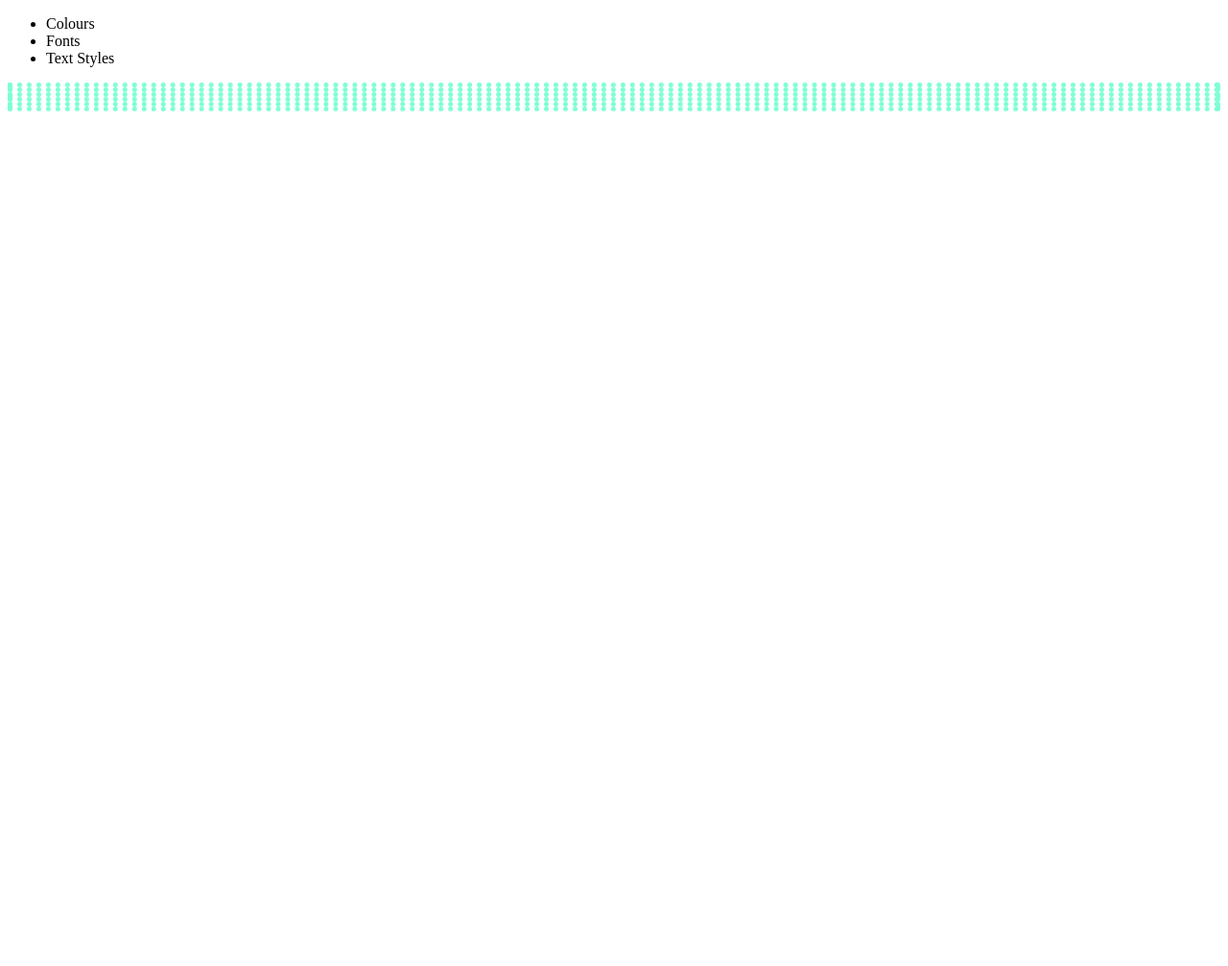
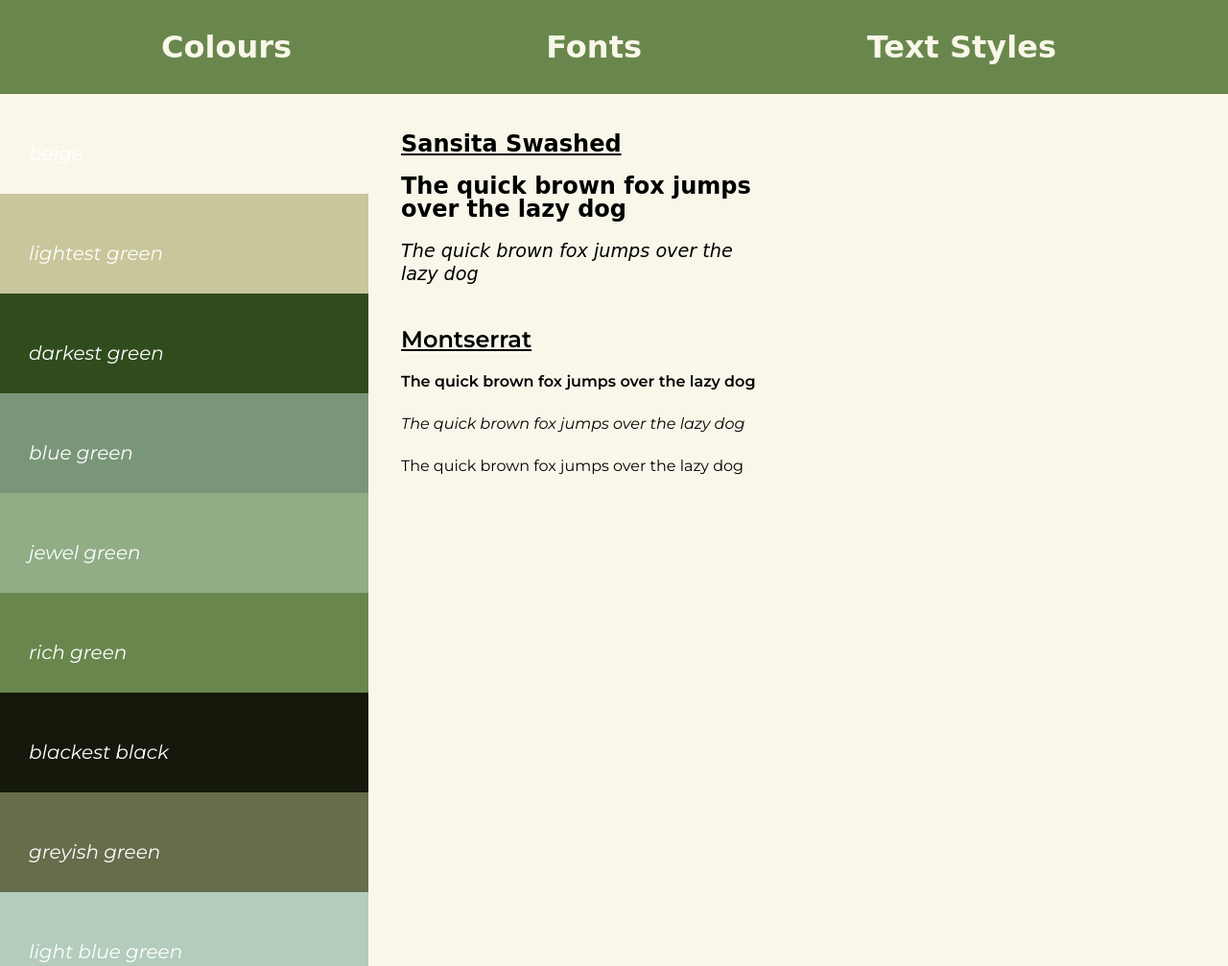
Before and after one commit to sarahleah/website-design-system, a plain HTML site: page index.html in a window 1280 px wide. Shown: the top 1007 px of the page at 96% size. Before the commit the page ends 800 px from the top, so only its background shows below. Drawn offline with Linux system fonts and the light colour scheme; a web font is replaced by a local one.

Commit message:
Font and Colour sections

```diff
--- a/index.html
+++ b/index.html
@@ -5,6 +5,8 @@
         <link rel="stylesheet" href="style.css" type="text/css">
         <link rel="preconnect" href="https://fonts.gstatic.com">
         <link href="https://fonts.googleapis.com/css2?family=Montserrat:ital@0;1&family=Sansita+Swashed:wght@300;600&display=swap" rel="stylesheet">
+        <link rel="preconnect" href="https://fonts.gstatic.com">
+        <link href="https://fonts.googleapis.com/css2?family=Montserrat:wght@600&display=swap" rel="stylesheet">
     </head>
   <main>
     <nav>
@@ -15,11 +17,51 @@
         </ul>
     </nav>
     <body>
-        <div class="colours">
-
-        </div>
+        <aside class="colours">
+            <div id="section-one">
+              <p>beige</p>
+            </div>
+            <div id="section-two">
+              <p>lightest green</p>
+            </div>
+            <div id="section-three">
+                <p>darkest green</p>
+            </div>
+            <div id="section-four">
+                <p>blue green</p>
+            </div>
+            <div id="section-five">
+                <p>jewel green</p>
+            </div>
+            <div id="section-six">
+                <p>rich green</p>
+            </div>
+            <div id="section-seven">
+                <p>blackest black</p>
+            </div>
+            <div id="section-eight">
+                <p>greyish green</p>
+            </div>
+            <div id="section-nine">
+                <p>light blue green</p>
+            </div>
+            <div id="section-ten">
+                <p>brownish</p>
+            </div>
+        </aside>
         <div class="fonts">
-
+            <section class="sansita-swashed">
+                <h2><u>Sansita Swashed</u></h2>
+              <p id="h1">The quick brown fox jumps over the lazy dog</p>
+              <p id="h2">The quick brown fox jumps over the lazy dog</p>
+            </section>
+            <br>
+            <section class="Montserrat">
+                <h2><u>Montserrat</u></h2>
+                <p><strong>The quick brown fox jumps over the lazy dog</strong></p>
+                <p><em>The quick brown fox jumps over the lazy dog</em></p>
+                <p>The quick brown fox jumps over the lazy dog</p>
+            </section>
         </div>
         <div class="text-styles">
 
--- a/style.css
+++ b/style.css
@@ -1,3 +1,115 @@
-div {
-    border: 5px, aquamarine, dotted;
+* {
+    margin: 0;
 }
+main {
+    background-color: #f9f7e9;
+}
+nav {
+    padding: 10px;
+    background-color: #69874d;
+    color: #f9f7e9;
+    width: 100%;
+    font-family: 'Sansita Swashed', cursive;
+    font-weight: 600;
+    margin: 0;
+    font-size: xx-large;
+}
+
+nav li {
+    display: inline-block;
+    width: 30%;
+    padding-top: 20px;
+    padding-bottom: 20px;
+    text-align: center;
+}
+
+.colours {
+  font-family:'Montserrat', sans-serif;
+  font-style: italic;
+  font-weight: 400;
+  font-size: 20px;
+  width: 30%;
+  color: white;
+  display: inline-block;
+}
+
+.colours div {
+    padding: 30px;
+}
+
+#section-one {
+    background-color:#f9f7e9;
+}
+
+#section-two {
+    background-color: #c8c69a;
+}
+
+#section-three {
+    background-color: #304c1d;
+}
+
+#section-four {
+    background-color: #7a9679;
+}
+
+#section-five {
+    background-color: #90ad86;
+}
+
+#section-six {
+    background-color: #69874d;
+}
+
+#section-seven {
+    background-color: #14190b;
+}
+
+#section-eight {
+    background-color: #666d4b;
+}
+
+#section-nine {
+    background-color: #b4ccbc;
+}
+
+#section-ten {
+    background-color: #9c7c4c;
+}
+
+.fonts {
+    display: inline-block;
+    width: 30%;
+    vertical-align: top;
+    height: 600px;
+    padding: 20px 30px 30px 30px;
+    line-height: 150%;
+}
+
+.sansita-swashed {
+    font-family: 'Sansita Swashed', cursive;
+}
+
+.sansita-swashed #h1{
+    font-weight: 600;
+    font-size: x-large;
+}
+
+.sansita-swashed #h2 {
+    font-weight: 400;
+    font-style: italic;
+    font-size: larger;
+}
+
+.Montserrat {
+    font-family: 'Montserrat', sans-serif;
+    line-height: 150%;
+}
+
+.Montserrat strong {
+    font-weight: bold;
+}
+
+p, h1, h2 {
+    margin-top: 20px;
+}
```
